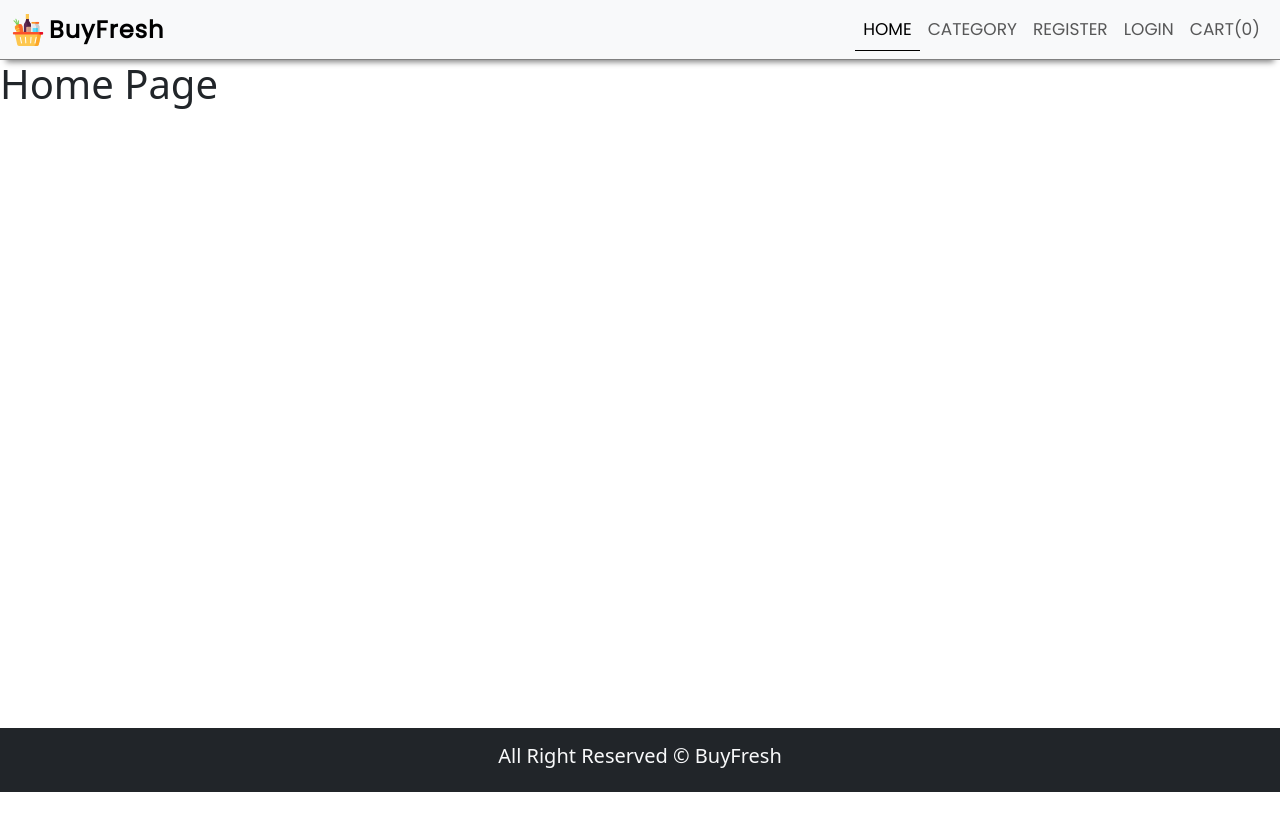
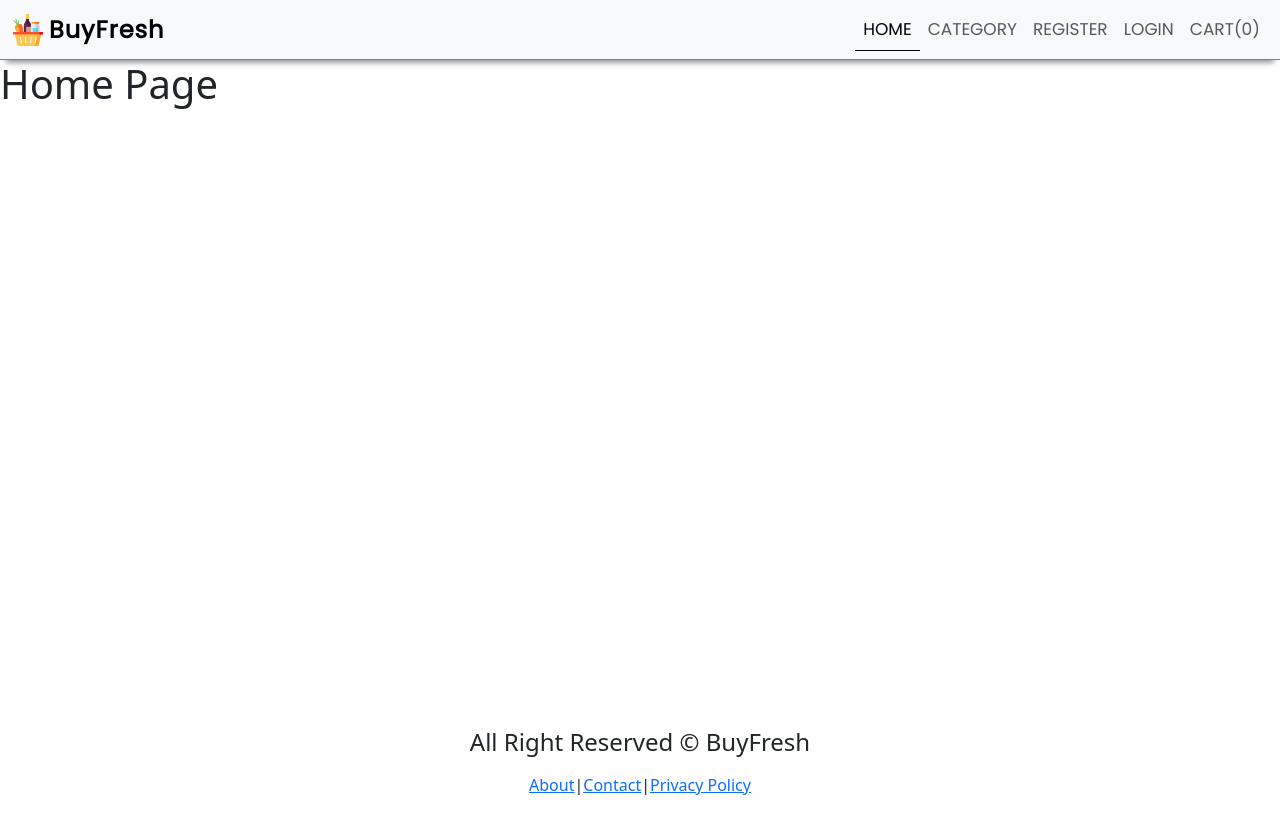
Before and after one commit to Nikhilx210/Grocery-Portal, a React (Create React App) app in the folder client/: page / in a window 1280 px wide. Built offline with nearby package versions, Linux system fonts and the light colour scheme; the HTML template or start-up script is replaced by a standard one.

Commit message:
Footer_Design_Pnf

```diff
--- a/client/src/components/Layout/Footer.js
+++ b/client/src/components/Layout/Footer.js
@@ -1,11 +1,19 @@
 import React from 'react'
-
+import { Link } from 'react-router-dom'
 const Footer = () => {
   return (
-    <div className='bg-dark text-light p-3'>
-      <h5 className='text-center'>
+    <div className='footer'>
+      <h4 className='text-center'>
         All Right Reserved &copy; BuyFresh
-      </h5>
+      </h4>
+      <p className="text-center mt-3">
+        <Link to="/about">About</Link>
+        |
+        <Link to="/contact">Contact</Link>
+        |
+        <Link to="/policy">Privacy Policy</Link>
+      </p>
+
     </div>
   )
 }
--- a/client/src/pages/Pagenotfound.js
+++ b/client/src/pages/Pagenotfound.js
@@ -1,10 +1,15 @@
 import React from 'react'
 import Layout from '../components/Layout/Layout'
+import { Link } from 'react-router-dom'
 
 const Pagenotfound = () => {
   return (
     <Layout>
-        <h1>PageNotFound</h1>
+        <div className='pnf'>
+          <h1 className='pnf-title'>404</h1>
+          <h2 className='pnf-heading'>Oops ! Page Not Found</h2>
+          <Link to="/" className='pnf-btn'>Go Back</Link>
+        </div>
     </Layout>
   )
 }
```
